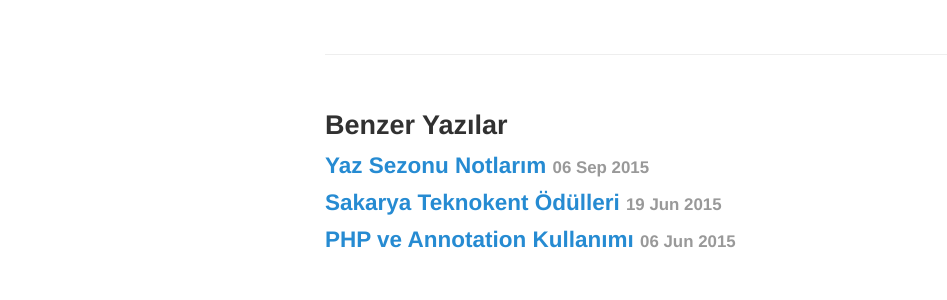
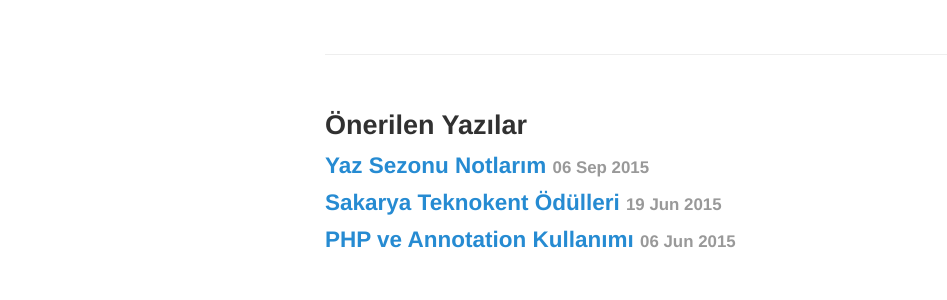
Before and after one commit to ozziest/ozziest.github.io, a Jekyll site: the page built from _posts/2015-04-11-tt05-bitmeyen-proje.md, in a window 1280 px wide. Shown: the part 364-664 px from the top of the page, without its empty margins (0-947 px from the left). Built offline with Jekyll 4.4.1, drawn with Linux system fonts in a browser that asks for light colours; comment, search, counter and statistics services are not loaded.

Commit message:
Translation bug was fixed

```diff
--- a/_layouts/post.html
+++ b/_layouts/post.html
@@ -10,7 +10,7 @@ layout: default
 
 {% if site.related_posts != empty %}
 <aside class="related">
-  <h2>Benzer Yazılar</h2>
+  <h2>Önerilen Yazılar</h2>
   <ul class="related-posts">
     {% for post in site.related_posts limit:3 %}
       <li>
```
